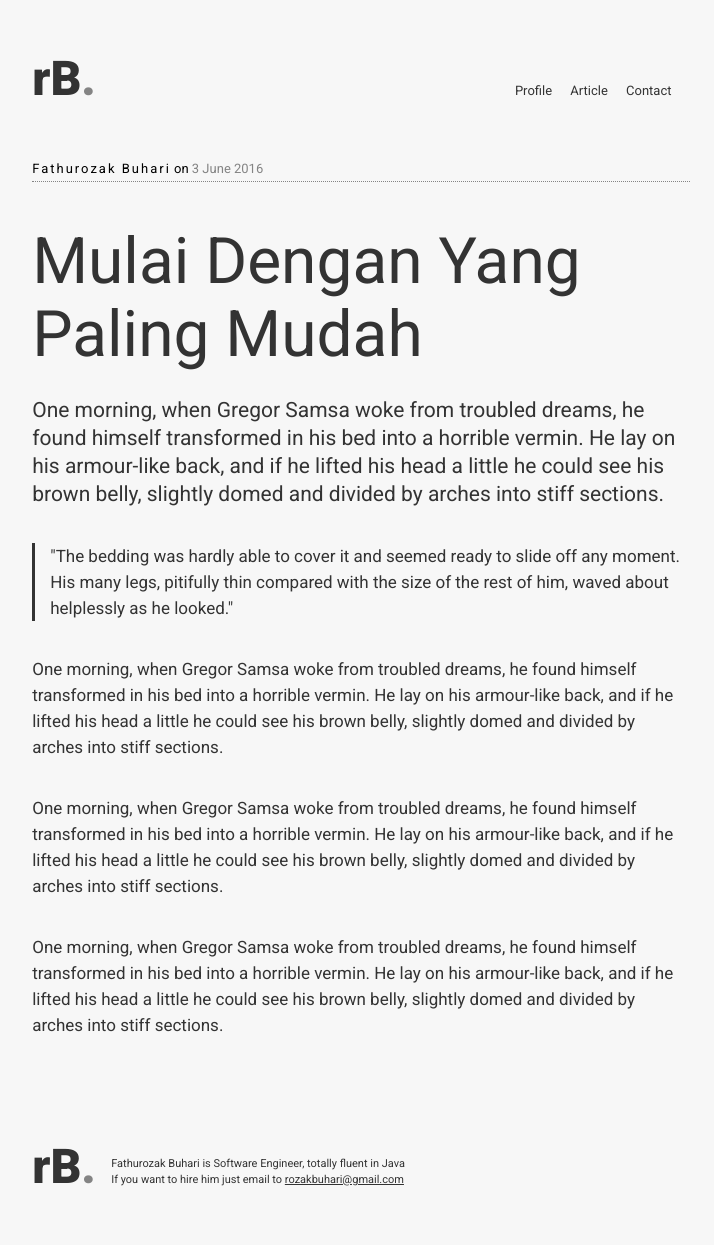
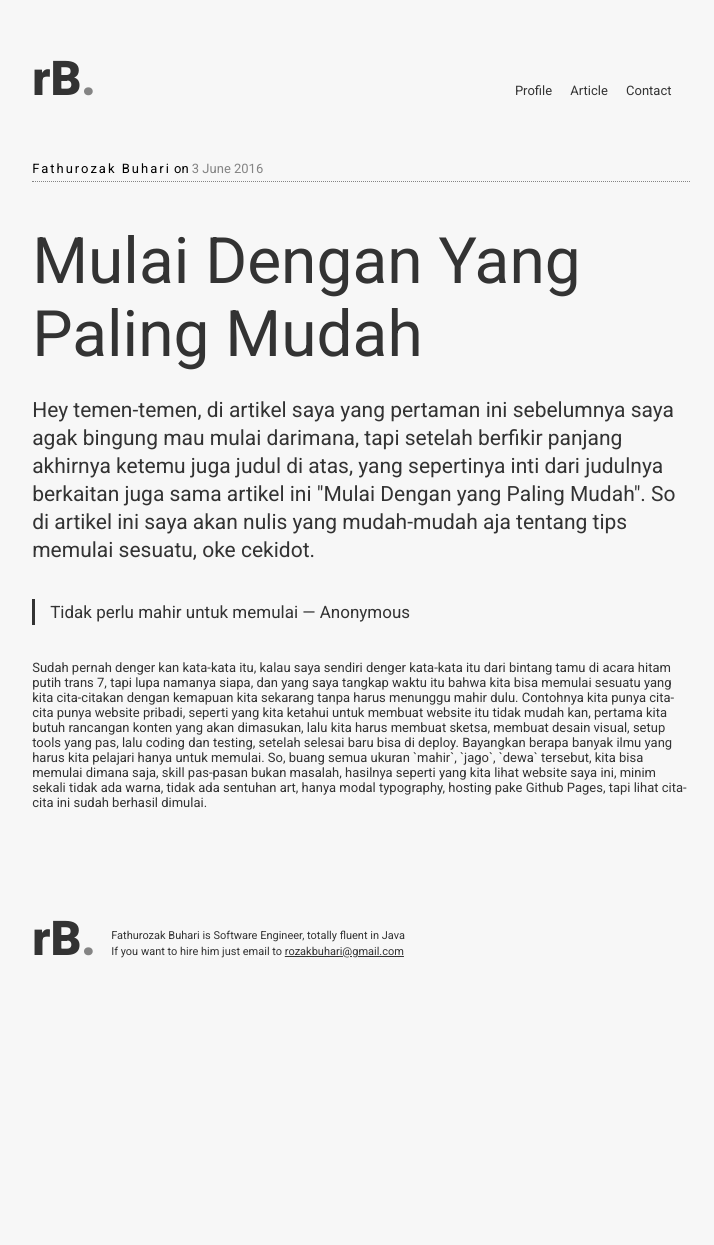
Before and after one commit to rozakbuhari/rozakbuhari.github.io.backup, a Jekyll site: the page built from _posts/2016-06-03-mulai-dengan-yang-paling-mudah.md, in a window 1280 px wide. Shown: the whole page, without its empty margins (279-993 px from the left). Built offline with Jekyll 4.4.1, drawn with Linux system fonts in a browser that asks for light colours; after the commit the page ends 1017 px from its top, so only the background shows below that.

Commit message:
Update 2016-06-03-mulai-dengan-yang-paling-mudah.md

```diff
--- a/_posts/2016-06-03-mulai-dengan-yang-paling-mudah.md
+++ b/_posts/2016-06-03-mulai-dengan-yang-paling-mudah.md
@@ -3,26 +3,15 @@
 author: Fathurozak Buhari
 ---
 
-<p class="intro">One morning, when Gregor Samsa woke from troubled dreams, he found himself
-transformed in his bed into a horrible vermin. He lay on his armour-like
-back, and if he lifted his head a little he could see his brown belly,
-slightly domed and divided by arches into stiff sections.</p>
+<p class="intro">Hey temen-temen, di artikel saya yang pertaman ini sebelumnya saya agak bingung mau mulai darimana,
+tapi setelah berfikir panjang akhirnya ketemu juga judul di atas, yang sepertinya inti dari judulnya berkaitan juga sama artikel ini "Mulai Dengan yang Paling Mudah". So di artikel ini
+saya akan nulis yang mudah-mudah aja tentang tips memulai sesuatu, oke cekidot.<p>
 
-<p class="pullquote">"The bedding was hardly able to cover it and seemed ready to slide off any
-  moment. His many legs, pitifully thin compared with the size of the rest
-  of him, waved about helplessly as he looked."</p>
+<p class="pullquote">Tidak perlu mahir untuk memulai
+    <span class="quote-author">&mdash; Anonymous</span></p>
 
-One morning, when Gregor Samsa woke from troubled dreams, he found himself
-transformed in his bed into a horrible vermin. He lay on his armour-like
-back, and if he lifted his head a little he could see his brown belly,
-slightly domed and divided by arches into stiff sections.
+Sudah pernah denger kan kata-kata itu, kalau saya sendiri denger kata-kata itu dari bintang tamu di acara hitam putih trans 7, tapi lupa namanya siapa, dan yang saya tangkap waktu itu bahwa kita bisa memulai sesuatu yang kita cita-citakan dengan kemapuan kita sekarang tanpa harus menunggu mahir dulu.
 
-One morning, when Gregor Samsa woke from troubled dreams, he found himself
-transformed in his bed into a horrible vermin. He lay on his armour-like
-back, and if he lifted his head a little he could see his brown belly,
-slightly domed and divided by arches into stiff sections.
+Contohnya kita punya cita-cita punya website pribadi, seperti yang kita ketahui untuk membuat website itu tidak mudah kan, pertama kita butuh rancangan konten yang akan dimasukan, lalu kita harus membuat sketsa, membuat desain visual, setup tools yang pas, lalu coding dan testing, setelah selesai baru bisa di deploy. Bayangkan berapa banyak ilmu yang harus kita pelajari hanya untuk memulai.
 
-One morning, when Gregor Samsa woke from troubled dreams, he found himself
-transformed in his bed into a horrible vermin. He lay on his armour-like
-back, and if he lifted his head a little he could see his brown belly,
-slightly domed and divided by arches into stiff sections.
+So, buang semua ukuran `mahir`, `jago`, `dewa` tersebut, kita bisa memulai dimana saja, skill pas-pasan bukan masalah, hasilnya seperti yang kita lihat website saya ini, minim sekali tidak ada warna, tidak ada sentuhan art, hanya modal typography, hosting pake Github Pages, tapi lihat cita-cita ini sudah berhasil dimulai.
```
